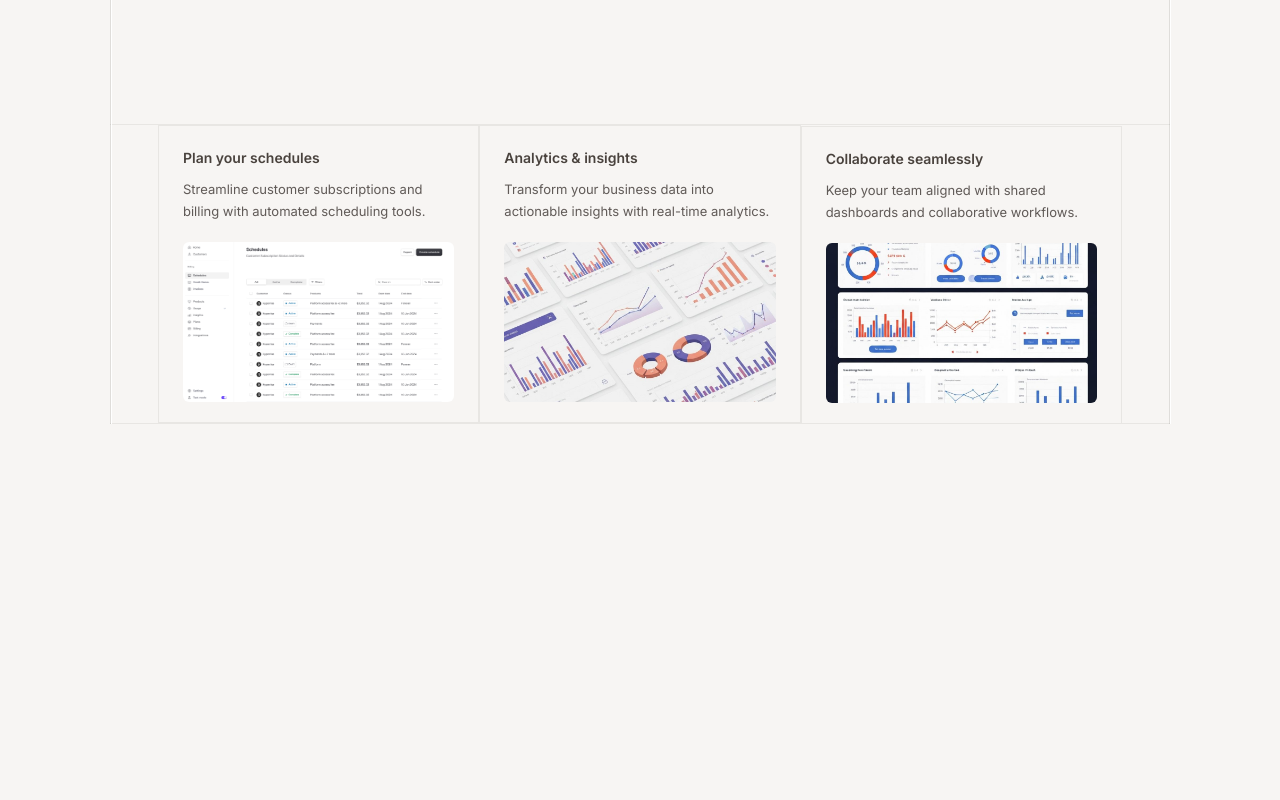
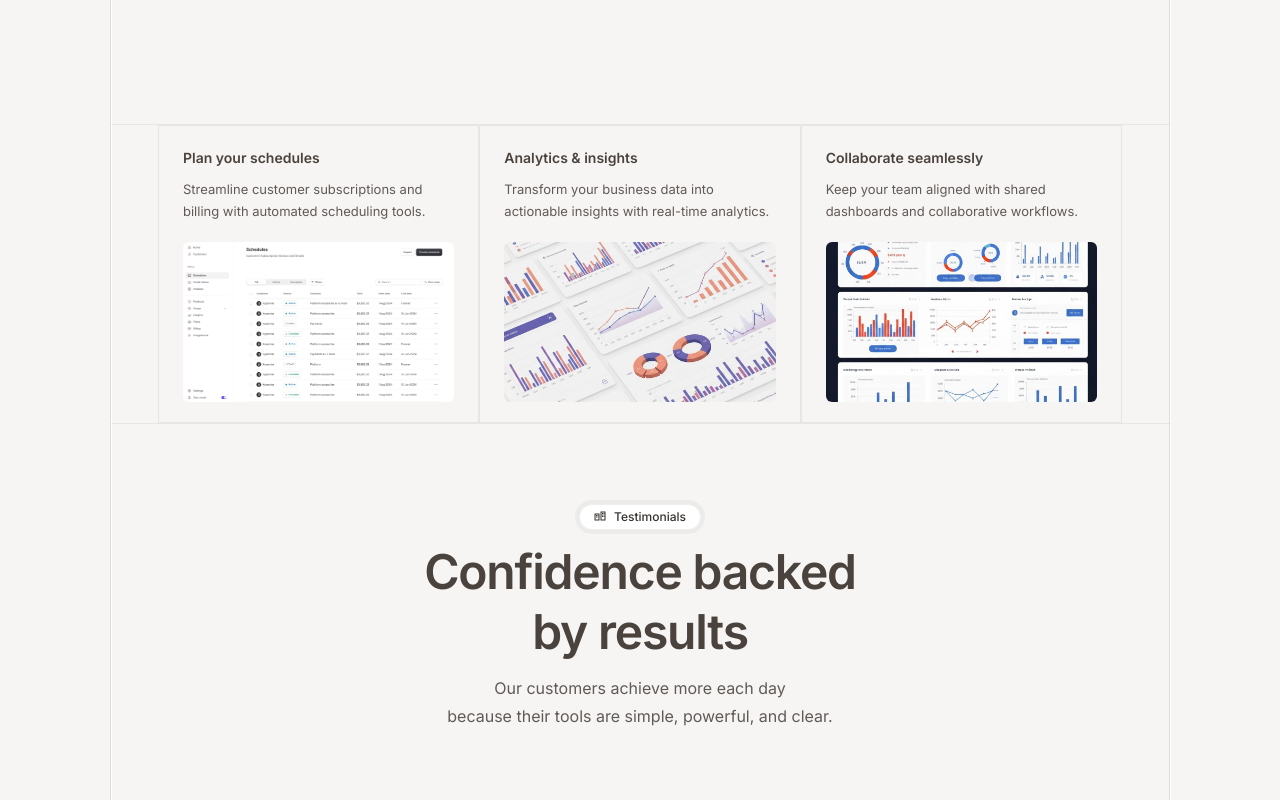
Before and after one commit to ali1215311/project-1-Brilliance, a React (Vite) app: page / in a window 1280 px wide. Shown: the part 800-1600 px from the top of the page. Before the commit the page ends 1224 px from the top, so only its background shows below. Built offline with nearby package versions, Linux system fonts and the light colour scheme.

Commit message:
Add Testimonial section

```diff
--- a/src/App.jsx
+++ b/src/App.jsx
@@ -1,6 +1,7 @@
 import FeatureCards from "./Components/FeatureCards";
 import Hero from "./Components/Hero";
 import Navigation from "./Components/Navigation";
+import Testimonials from "./Components/Testimonials";
 
 const App = () => {
   return (
@@ -10,6 +11,8 @@ const App = () => {
       <Navigation />
       <Hero />
       <FeatureCards />
+      <Testimonials />
+      <FeatureCards />
     </div>
   );
 };
--- a/src/Components/Card.jsx
+++ b/src/Components/Card.jsx
@@ -1,7 +1,7 @@
 const Card = ({ title, description, imgSrc, alt }) => {
   return (
     <>
-      <div className="w-full flex flex-col  px-6 py-5 gap-2 border-b last:border-b-0 border-l-0 border-r-0 md:border border-[#E0DEDB]/80 items-stretch">
+      <div className="w-full flex flex-col  px-6 py-5 gap-2 border-b last:border-b-0 border-l-0 border-r-0 md:border md:last:border-b border-[#E0DEDB]/80">
         <h3 className="text-[#49423D] text-sm md:text-sm font-semibold leading-6">
           {title}
         </h3>
--- /dev/null
+++ b/src/Components/Testimonials.jsx
@@ -0,0 +1,29 @@
+import TestimonialSvg from "./svg/testimonialSvg";
+
+const Testimonials = () => {
+  return (
+    <>
+      <div className="w-full max-w-[calc(100%-32px)] sm:max-w-[calc(100%-48px)] md:max-w-[calc(100%-64px)] lg:max-w-[1060px] flex justify-center items-center gap-6 px-4 sm:px-6 md:px-24 py-8 sm:py-12 md:py-16 border-b border-[rgba(55,50,47,0.12)] m-auto">
+        <div className="flex flex-col justify-center items-center p-4 gap-3">
+          <div className="flex px-3.5 py-1.5 bg-white shadow-[0px_0px_0px_4px_rgba(55,50,47,0.05)] rounded-[90px] gap-2 border border-[rgba(2,6,23,0.08)]">
+            <span>
+              <TestimonialSvg />
+            </span>
+            <h2 className="text-center text-[#37322F] text-xs font-medium leading-3">
+              Testimonials
+            </h2>
+          </div>
+          <h3 className="w-full max-w-[472.55px] text-center text-[#49423D] text-xl sm:text-2xl md:text-3xl lg:text-5xl font-semibold leading-tight md:leading-[60px] tracking-tight">
+            Confidence backed by results
+          </h3>
+          <p className="text-center text-[#605A57] text-sm sm:text-base font-normal leading-6 sm:leading-7">
+            Our customers achieve more each day
+            <br class="hidden sm:block" /> because their tools are simple,
+            powerful, and clear.
+          </p>
+        </div>
+      </div>
+    </>
+  );
+};
+export default Testimonials;
--- /dev/null
+++ b/src/Components/svg/TestimonialSvg.jsx
@@ -0,0 +1,41 @@
+const TestimonialSvg = () => {
+  return (
+    <svg
+      width="12"
+      height="10"
+      viewBox="0 0 12 10"
+      fill="none"
+      xmlns="http://www.w3.org/2000/svg"
+    >
+      <rect
+        x="1"
+        y="3"
+        width="4"
+        height="6"
+        stroke="#37322F"
+        stroke-width="1"
+        fill="none"
+      />
+      <rect
+        x="7"
+        y="1"
+        width="4"
+        height="8"
+        stroke="#37322F"
+        stroke-width="1"
+        fill="none"
+      />
+      <rect x="2" y="4" width="1" height="1" fill="#37322F" />
+      <rect x="3.5" y="4" width="1" height="1" fill="#37322F" />
+      <rect x="2" y="5.5" width="1" height="1" fill="#37322F" />
+      <rect x="3.5" y="5.5" width="1" height="1" fill="#37322F" />
+      <rect x="8" y="2" width="1" height="1" fill="#37322F" />
+      <rect x="9.5" y="2" width="1" height="1" fill="#37322F" />
+      <rect x="8" y="3.5" width="1" height="1" fill="#37322F" />
+      <rect x="9.5" y="3.5" width="1" height="1" fill="#37322F" />
+      <rect x="8" y="5" width="1" height="1" fill="#37322F" />
+      <rect x="9.5" y="5" width="1" height="1" fill="#37322F" />
+    </svg>
+  );
+};
+export default TestimonialSvg;
```
